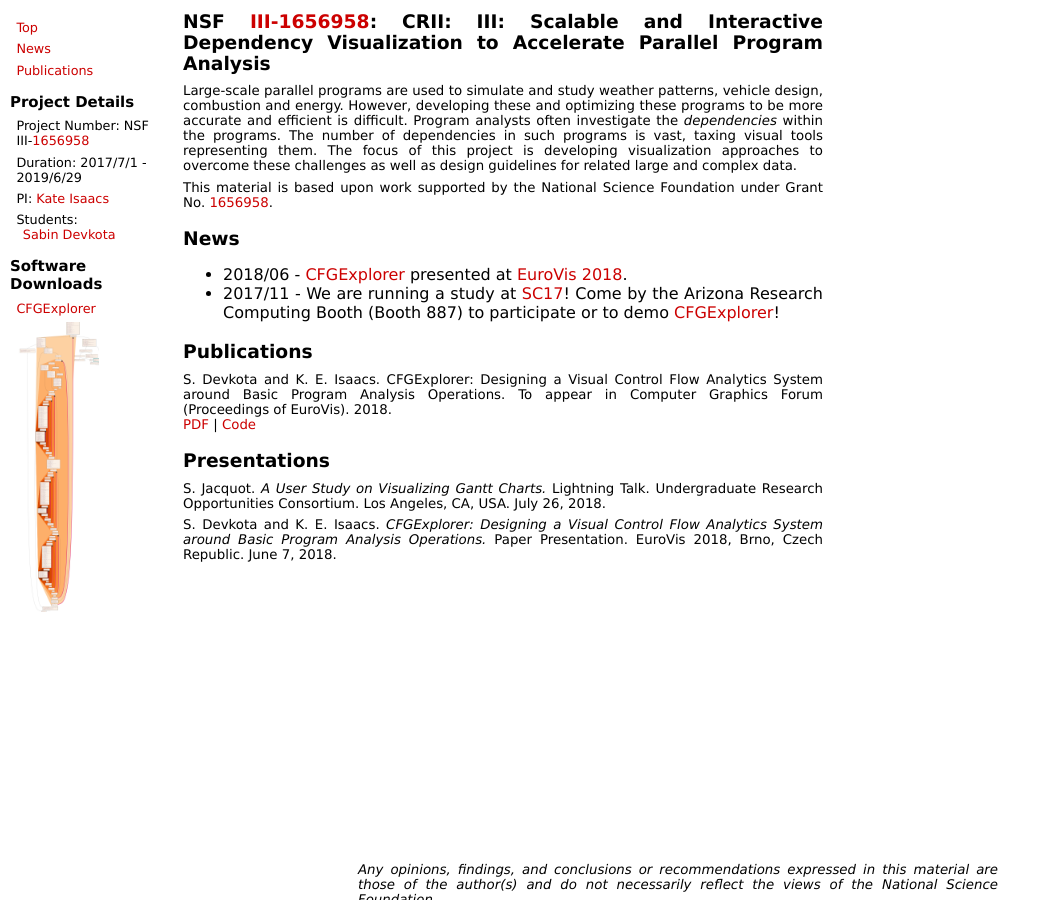
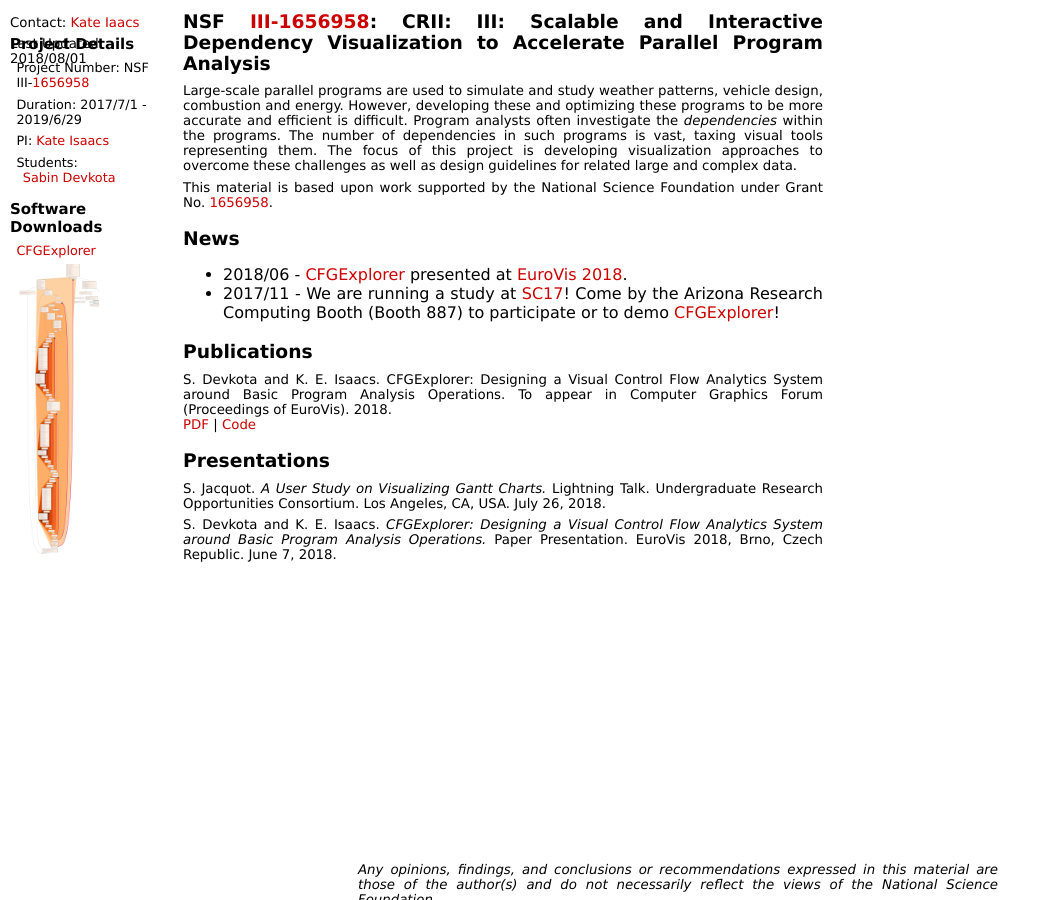
Before and after one commit to hdc-arizona/hdc-arizona.github.io, a Jekyll site: the page projects/dependencies/index.html, which Jekyll copies as it is, in a window 1280 px wide. Shown: the whole page, without its empty margins (0-1051 px from the left). Built offline with Jekyll 4.4.1, drawn with Linux system fonts in a browser that asks for light colours; nearby versions of some CDN libraries.

Commit message:
Adding Last Updated and Contact.

```diff
--- a/projects/dependencies/dep.css
+++ b/projects/dependencies/dep.css
@@ -6,6 +6,16 @@
   width: 150px;
   font-family: Geneva, Helvetica, Arial, sans-serif;
   font-size: 80%;
+}
+
+.leftfooterdiv {
+  position: fixed;
+  bottom-top:25px;
+  height: 20px;
+  left: 10px;
+  width: 150px;
+  font-family: Geneva, Helvetica, Arial, sans-serif;
+  font-size: 50%;
 }
 .footerdiv {
   position: fixed;
@@ -20,7 +30,7 @@
 }
 .main {
   position: absolute;
-  margin-left: 200px;
+  margin-left: 150px;
   padding-left: 25px;
   padding-top: 10px;
   font-family: Geneva, Helvetica, Arial, sans-serif;
--- a/projects/dependencies/leftnav.html
+++ b/projects/dependencies/leftnav.html
@@ -1,10 +1,12 @@
 <div class="leftdiv">
 <!-- Navigation -->
+<!--
 <ul class="navbar">
   <li><a href="#Top">Top</a></li>
   <li><a href="#News">News</a></li>
   <li><a href="#Publications">Publications</a></li>
 </ul>
+-->
 
 <!-- Contact -->
 
@@ -28,3 +30,8 @@
 <a href="images/cfgexplorer-big.png"><img src="images/cfgexplorer-big.png" height=290 /></a>
 
 </div>
+
+<div class="leftfooterdiv">
+<p>Contact: <a href="http://hdc.cs.arizona.edu/people/kisaacs/">Kate Iaacs</a></p>
+<p>Last Updated: 2018/08/01</p>
+</div>
```
